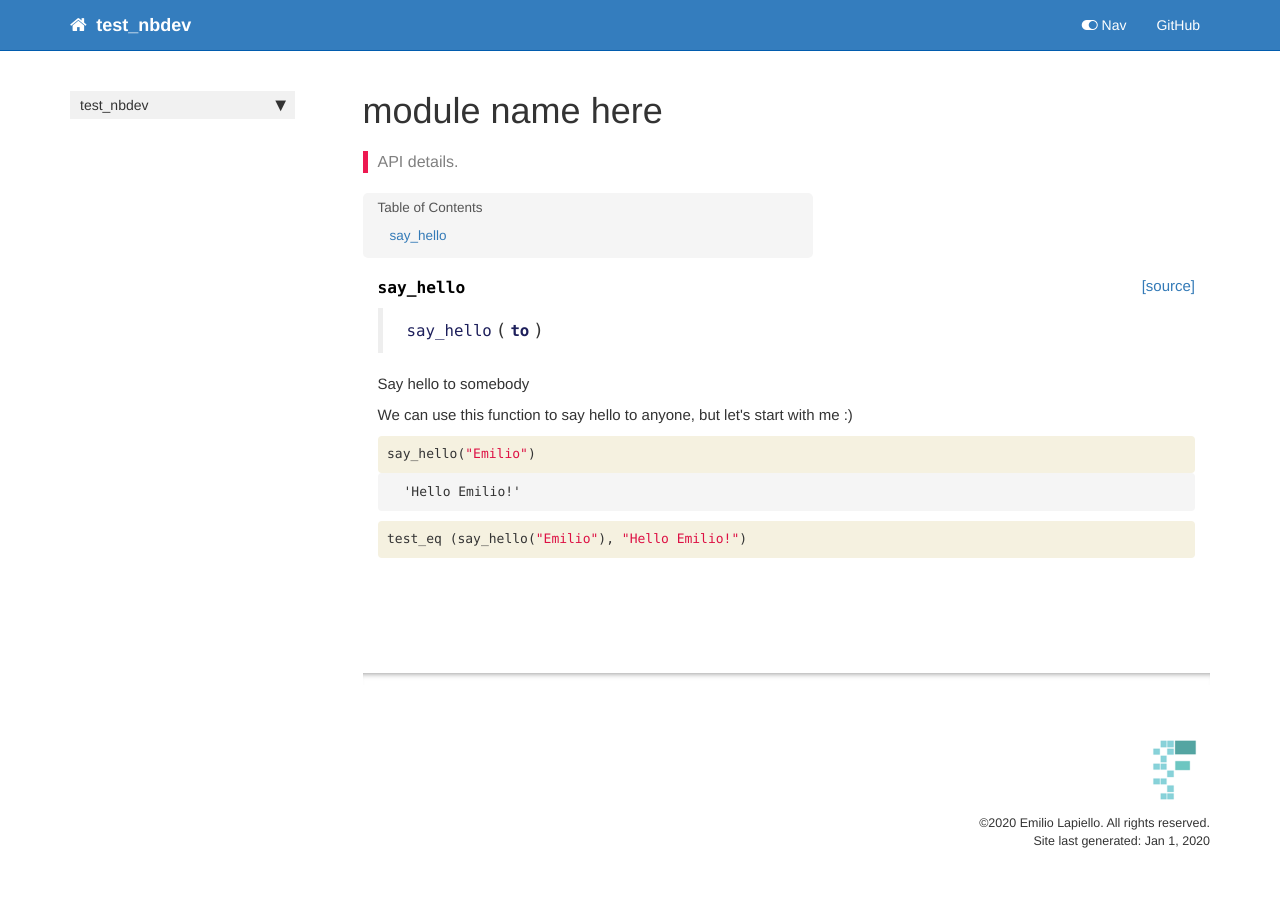
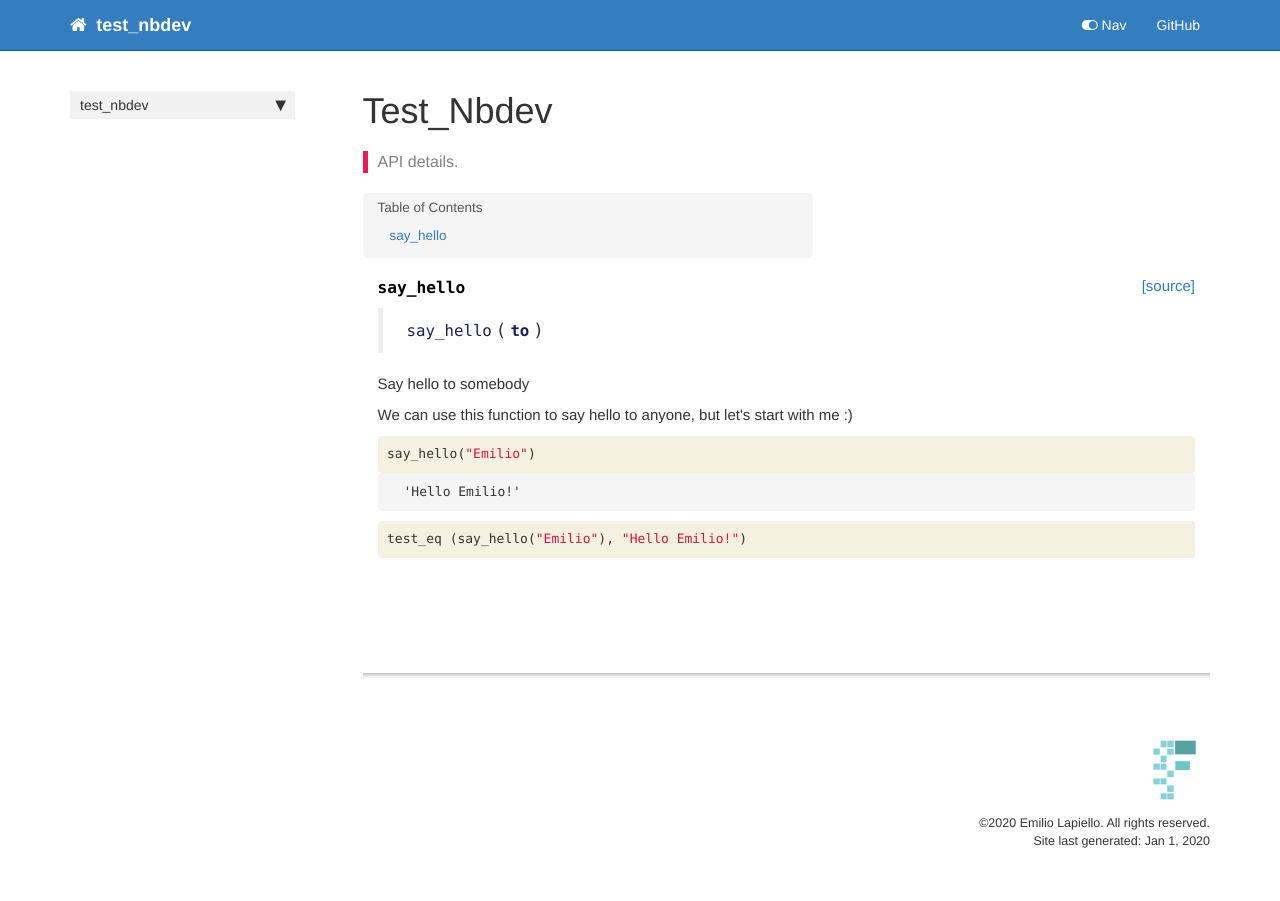
Before and after one commit to erlapi/test_nbdev, a Jekyll site: the page built from docs/core.html, in a window 1280 px wide. Built offline with Jekyll 4.4.1, drawn with Linux system fonts in a browser that asks for light colours; nearby versions of some CDN libraries; comment, search, counter and statistics services are not loaded.

Commit message:
added module name

```diff
--- a/docs/_data/sidebars/home_sidebar.yml
+++ b/docs/_data/sidebars/home_sidebar.yml
@@ -10,7 +10,7 @@ entries:
       title: Overview
       url: /
     - output: web,pdf
-      title: module name here
+      title: Test_Nbdev
       url: /core
     output: web
     title: test_nbdev
--- a/docs/core.html
+++ b/docs/core.html
@@ -1,6 +1,6 @@
 ---
 
-title: module name here
+title: Test_Nbdev
 
 keywords: fastai
 sidebar: home_sidebar
--- a/docs/sidebar.json
+++ b/docs/sidebar.json
@@ -1,6 +1,6 @@
 {
   "test_nbdev": {
     "Overview": "/",
-    "module name here": "/core"
+    "Test_Nbdev": "/core"
   }
 }
```
Also changed, not shown: 1 other file.
